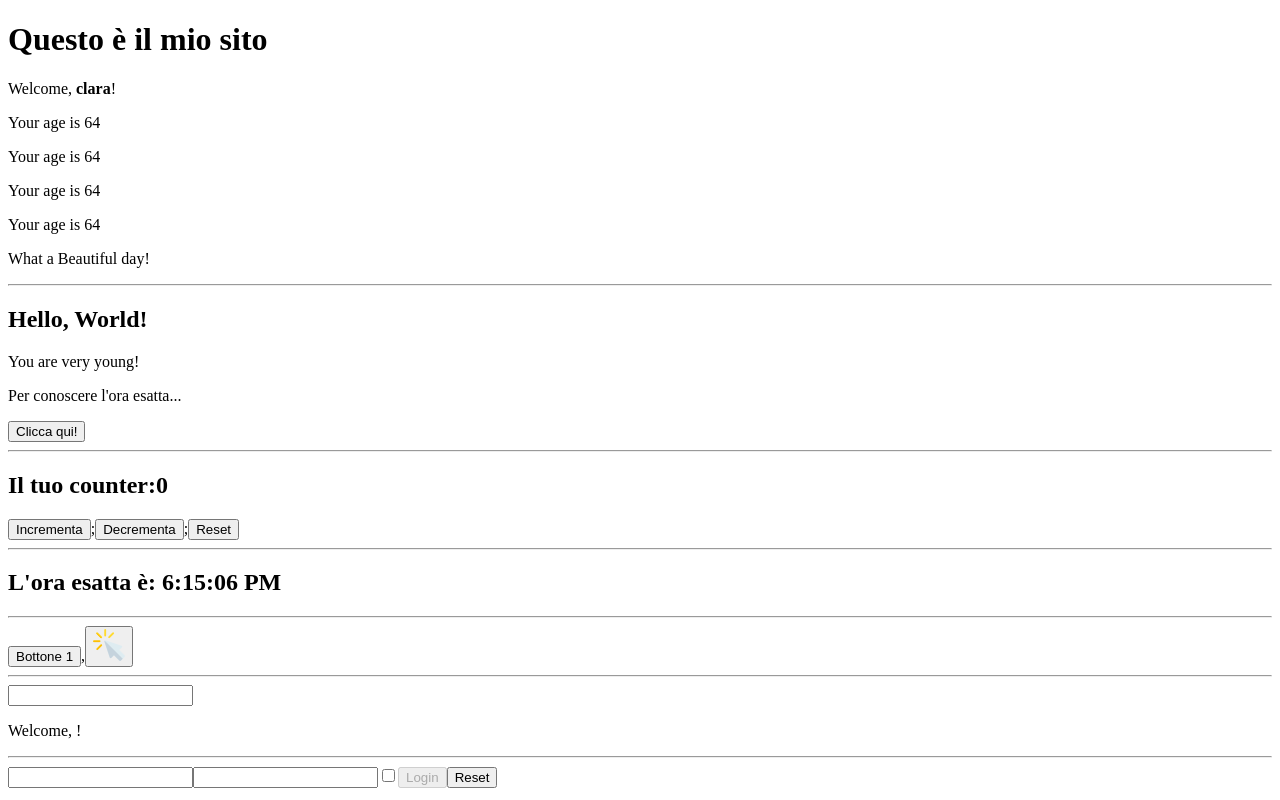
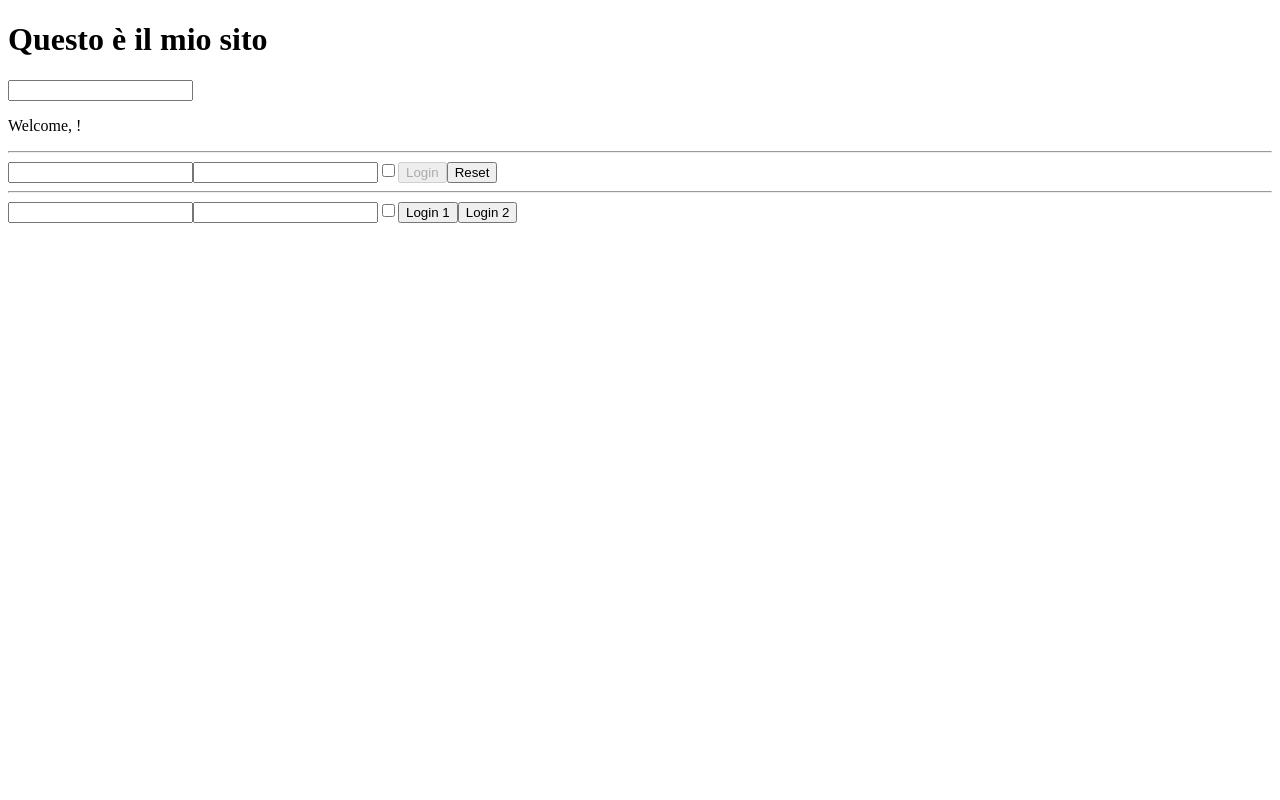
Before and after one commit to Clara-newbie/React_Esercizio, a React (Vite) app: page / in a window 1280 px wide. Built offline with nearby package versions, Linux system fonts and the light colour scheme.

Commit message:
svolto esercizio 'UncontrolledForms'

```diff
--- a/src/App.jsx
+++ b/src/App.jsx
@@ -6,6 +6,7 @@ import MouseClicker from "./MouseClicker";
 import Welcome_1 from "./Welcome_1";
 import InteractiveWelcome from "./InteractiveWelcome";
 import Login from "./Login";
+import UncontrolledLogin from "./UncontrolledLogin";
 
 export default function App() {
   const age = 64;
@@ -23,7 +24,7 @@ export default function App() {
 
   return (
     <div>
-      <Welcome_1 name={name} age={age} />
+      {/* <Welcome_1 name={name} age={age} />
       <hr />
       <Hello />
       <AlertClock onClickEvent={handleShowTime} />
@@ -33,10 +34,12 @@ export default function App() {
       <Clock />
       <hr />
       <MouseClicker />
-      <hr />
+      <hr /> */}
       <InteractiveWelcome />
       <hr />
       <Login onLogin={onLogin} />
+      <hr />
+      <UncontrolledLogin />
     </div>
   );
 }
--- a/src/Login.jsx
+++ b/src/Login.jsx
@@ -6,7 +6,7 @@ const initialData = {
   checkbox: false,
 };
 
-export default function Login({ onLogin }) {
+export default function Login_1({ onLogin }) {
   const [data, setData] = useState(initialData);
 
   function handleInputChange(event) {
--- /dev/null
+++ b/src/UncontrolledLogin.jsx
@@ -0,0 +1,41 @@
+export default function UncontrolledLogin() {
+  function onLogin(event) {
+    event.preventDefault();
+
+    const username = event.target.elements.namedItem("username").value;
+    const password = event.target.elements.namedItem("password").value;
+    const checkbox = event.target.elements.namedItem("checkbox").checked;
+
+    const form = {
+      username,
+      password,
+      checkbox,
+    };
+
+    console.log(form);
+  }
+
+  function loginWithFormData(event) {
+    event.preventDefault();
+
+    const formData = new FormData(event.target);
+
+    const data = {
+      username: formData.get("username"),
+      password: formData.get("password"),
+      checkbox: formData.get("checkbox"),
+    };
+
+    console.log(data);
+  }
+
+  return (
+    <form onSubmit={(onLogin, loginWithFormData)}>
+      <input name="username" type="text" />
+      <input name="password" type="password" />
+      <input name="checkbox" type="checkbox" />
+      <button type="submit">Login 1</button>
+      <button type="submit">Login 2</button>
+    </form>
+  );
+}
```
